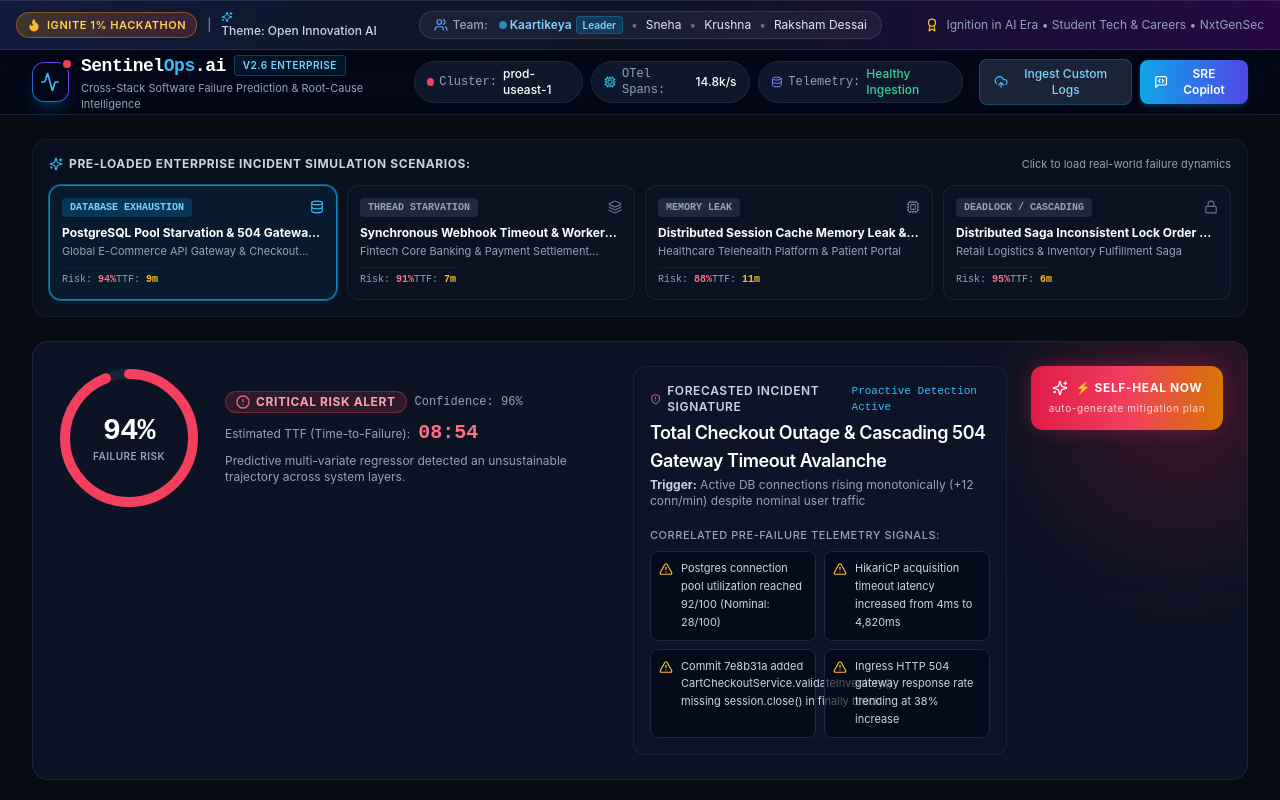
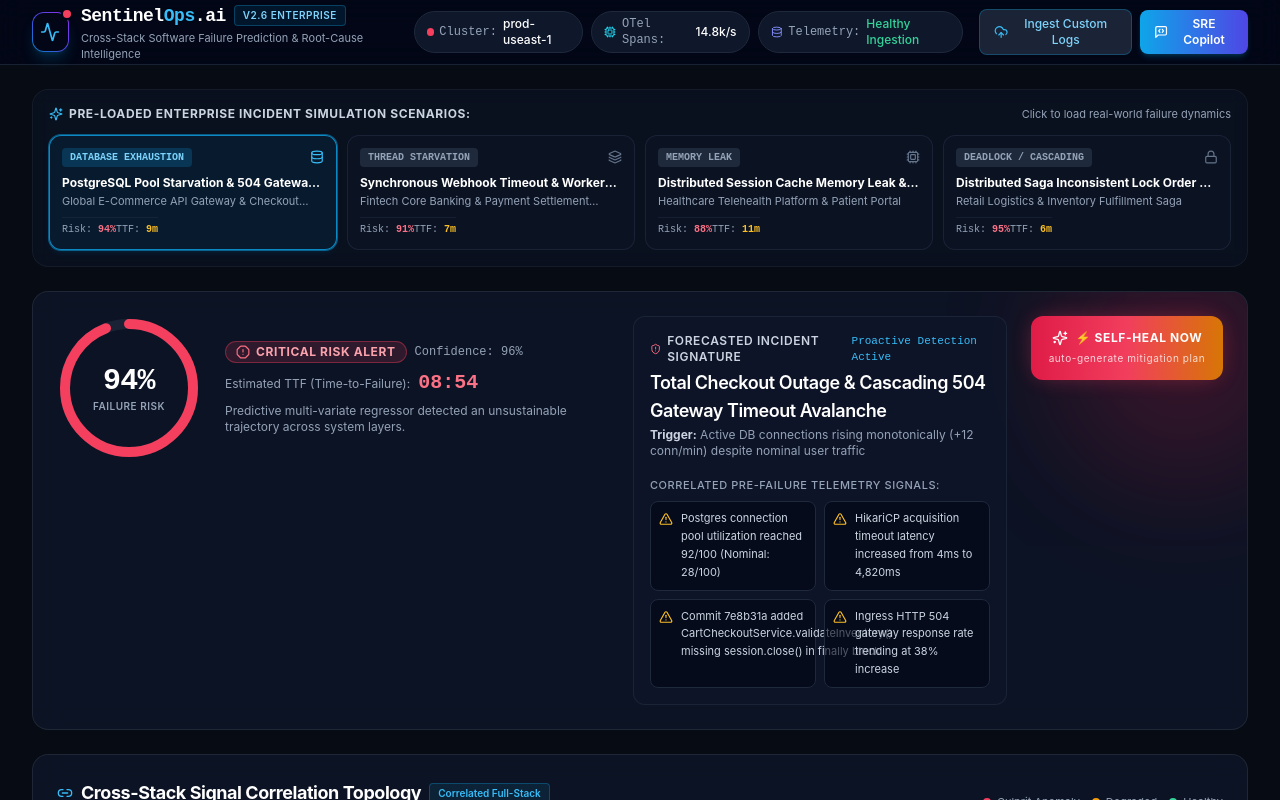
Before and after one commit to RakshamDessai/SentinelOps-AI_Ignition-Hackathon, a Next.js app: page / in a window 1280 px wide. Shown: the top 800 px of the page. Built offline with nearby package versions, Linux system fonts and the light colour scheme.

Commit message:
refactor: remove hackathon and team badges from core UI for clean enterprise presentation

```diff
--- a/app/layout.tsx
+++ b/app/layout.tsx
@@ -4,8 +4,7 @@ import "./globals.css";
 export const metadata: Metadata = {
   title: "SentinelOps AI — Continuous Software Failure Prediction & Root-Cause Intelligence",
   description: "Cross-stack continuous telemetry intelligence platform. Detects abnormal behavior, predicts failures before occurrence, pinpoints root causes across code and infrastructure, and autonomously generates explainable remediation plans.",
-  keywords: ["AI failure prediction", "root cause analysis", "SRE", "DevOps", "observability", "Ignite 1% Hackathon", "Ignition in AI Era"],
-  authors: [{ name: "Kaartikeya, Sneha, Krushna, Raksham Dessai" }]
+  keywords: ["AI failure prediction", "root cause analysis", "SRE", "DevOps", "observability", "distributed systems"]
 };
 
 export default function RootLayout({
--- a/app/page.tsx
+++ b/app/page.tsx
@@ -4,7 +4,6 @@ import React, { useState } from 'react';
 import { SCENARIOS } from '@/lib/scenarios';
 import { IncidentScenario } from '@/lib/types';
 import { Navbar } from '@/components/Navbar';
-import { TeamBadge } from '@/components/TeamBadge';
 import { ScenarioSwitcher } from '@/components/ScenarioSwitcher';
 import { FailurePredictionGauge } from '@/components/FailurePredictionGauge';
 import { SignalCorrelationGraph } from '@/components/SignalCorrelationGraph';
@@ -55,10 +54,7 @@ export default function DashboardPage() {
 
   return (
     <div className="min-h-screen bg-[#070b14] flex flex-col text-slate-100">
-      {/* 1. Hackathon Banner */}
-      <TeamBadge />
-
-      {/* 2. Top Navigation */}
+      {/* 1. Top Navigation */}
       <Navbar
         onOpenCustomAnalyzer={() => setIsCustomAnalyzerOpen(true)}
         onOpenCopilot={() => setIsCopilotOpen(true)}
@@ -130,24 +126,26 @@ export default function DashboardPage() {
         scenario={currentScenario}
       />
 
-      {/* 5. Enterprise SRE Footer */}
+      {/* 5. Enterprise Observability Footer */}
       <footer className="mt-12 border-t border-slate-800/80 bg-slate-950/80 py-8 px-4 sm:px-6 lg:px-8">
         <div className="max-w-7xl mx-auto flex flex-col md:flex-row items-center justify-between gap-4 text-xs text-slate-400">
           <div className="flex items-center gap-3">
             <span className="font-mono font-bold text-white">SentinelOps AI</span>
             <span>•</span>
-            <span>Ignite 1% Hackathon Official Project</span>
+            <span>Continuous Telemetry & Incident Intelligence Platform</span>
             <span>•</span>
-            <span className="text-sky-400">Open Innovation AI Track</span>
+            <span className="text-emerald-400 flex items-center gap-1.5 font-medium">
+              <span className="w-1.5 h-1.5 rounded-full bg-emerald-400"></span>
+              All Systems Operational
+            </span>
           </div>
 
-          <div className="flex items-center gap-4 text-slate-300">
-            <span>
-              Built with ❤️ by <strong className="text-white">Kaartikeya (Lead)</strong>,{' '}
-              <strong className="text-white">Sneha</strong>,{' '}
-              <strong className="text-white">Krushna</strong> &{' '}
-              <strong className="text-white">Raksham Dessai</strong>
-            </span>
+          <div className="flex items-center gap-4 text-slate-400 text-[11px] font-mono">
+            <span>OpenTelemetry v1.28</span>
+            <span>•</span>
+            <span>Kubernetes v1.30</span>
+            <span>•</span>
+            <span>PostgreSQL Wire v16</span>
           </div>
         </div>
       </footer>
--- a/components/RemediationModal.tsx
+++ b/components/RemediationModal.tsx
@@ -79,7 +79,7 @@ export const RemediationModal: React.FC<RemediationProps> = ({
 ## Recommended Architectural Safeguards:
 ${remediation.postMortemReport.architecturalRecommendations.map(r => `- ${r}`).join('\n')}
 
-Generated autonomously by SentinelOps AI (Ignite 1% Hackathon)`;
+Generated autonomously by SentinelOps AI Incident Intelligence Platform`;
     navigator.clipboard.writeText(text);
     setCopied(true);
     setTimeout(() => setCopied(false), 2000);
--- a/components/TeamBadge.tsx
+++ /dev/null
@@ -1,51 +0,0 @@
-'use client';
-
-import React from 'react';
-import { ShieldCheck, Award, Users, Flame, Sparkles } from 'lucide-react';
-
-export const TeamBadge: React.FC = () => {
-  return (
-    <div className="bg-gradient-to-r from-blue-950/60 via-slate-900/80 to-purple-950/60 border-y border-white/10 px-4 py-2.5">
-      <div className="max-w-7xl mx-auto flex flex-wrap items-center justify-between gap-3 text-xs">
-        {/* Left: Hackathon Identity */}
-        <div className="flex items-center gap-2.5">
-          <span className="flex items-center gap-1.5 px-2.5 py-1 rounded-full bg-gradient-to-r from-amber-500/20 to-red-500/20 border border-amber-500/40 text-amber-300 font-semibold uppercase tracking-wider text-[11px]">
-            <Flame className="w-3.5 h-3.5 text-amber-400 fill-amber-400 animate-pulse" />
-            Ignite 1% Hackathon
-          </span>
-          <span className="text-slate-400 hidden sm:inline">|</span>
-          <span className="text-slate-300 font-medium hidden sm:inline flex items-center gap-1">
-            <Sparkles className="w-3 h-3 text-sky-400" />
-            Theme: Open Innovation AI
-          </span>
-        </div>
-
-        {/* Center: Team Credits */}
-        <div className="flex items-center gap-3 bg-white/5 border border-white/10 rounded-full px-3.5 py-1">
-          <div className="flex items-center gap-1 text-slate-300 font-medium">
-            <Users className="w-3.5 h-3.5 text-blue-400" />
-            <span className="text-slate-400">Team:</span>
-          </div>
-          <div className="flex items-center gap-2">
-            <span className="text-sky-300 font-semibold flex items-center gap-1">
-              <span className="w-1.5 h-1.5 rounded-full bg-sky-400 animate-ping"></span>
-              Kaartikeya <span className="text-[10px] px-1.5 py-0.2 rounded bg-sky-500/20 text-sky-300 border border-sky-500/30">Leader</span>
-            </span>
-            <span className="text-slate-500">•</span>
-            <span className="text-slate-200">Sneha</span>
-            <span className="text-slate-500">•</span>
-            <span className="text-slate-200">Krushna</span>
-            <span className="text-slate-500">•</span>
-            <span className="text-slate-200">Raksham Dessai</span>
-          </div>
-        </div>
-
-        {/* Right: Community & Partners */}
-        <div className="hidden lg:flex items-center gap-2 text-slate-400">
-          <Award className="w-3.5 h-3.5 text-amber-400" />
-          <span>Ignition in AI Era • Student Tech & Careers • NxtGenSec</span>
-        </div>
-      </div>
-    </div>
-  );
-};
--- a/lib/scenarios.ts
+++ b/lib/scenarios.ts
@@ -629,7 +629,7 @@ func RecordHeartbeat(patientId string, hb *HeartbeatPayload) {
       culpritService: 'inventory-service',
       culpritCommit: {
         hash: 'c4928db4',
-        author: 'lead-sneha@retail.io',
+        author: 'lead-architect@retail.io',
         timestamp: '45 minutes ago',
         message: 'feat(inventory): reorder reservation lock check to prioritize fast warehouse dispatch',
         service: 'inventory-service',
@@ -777,7 +777,7 @@ public void reserveStock(String skuId, String warehouseId) {
     ],
     deployment: {
       hash: 'c4928db4',
-      author: 'lead-sneha@retail.io',
+      author: 'lead-architect@retail.io',
       timestamp: '45 minutes ago',
       message: 'feat(inventory): reorder reservation lock check to prioritize fast warehouse dispatch',
       service: 'inventory-service',
```
